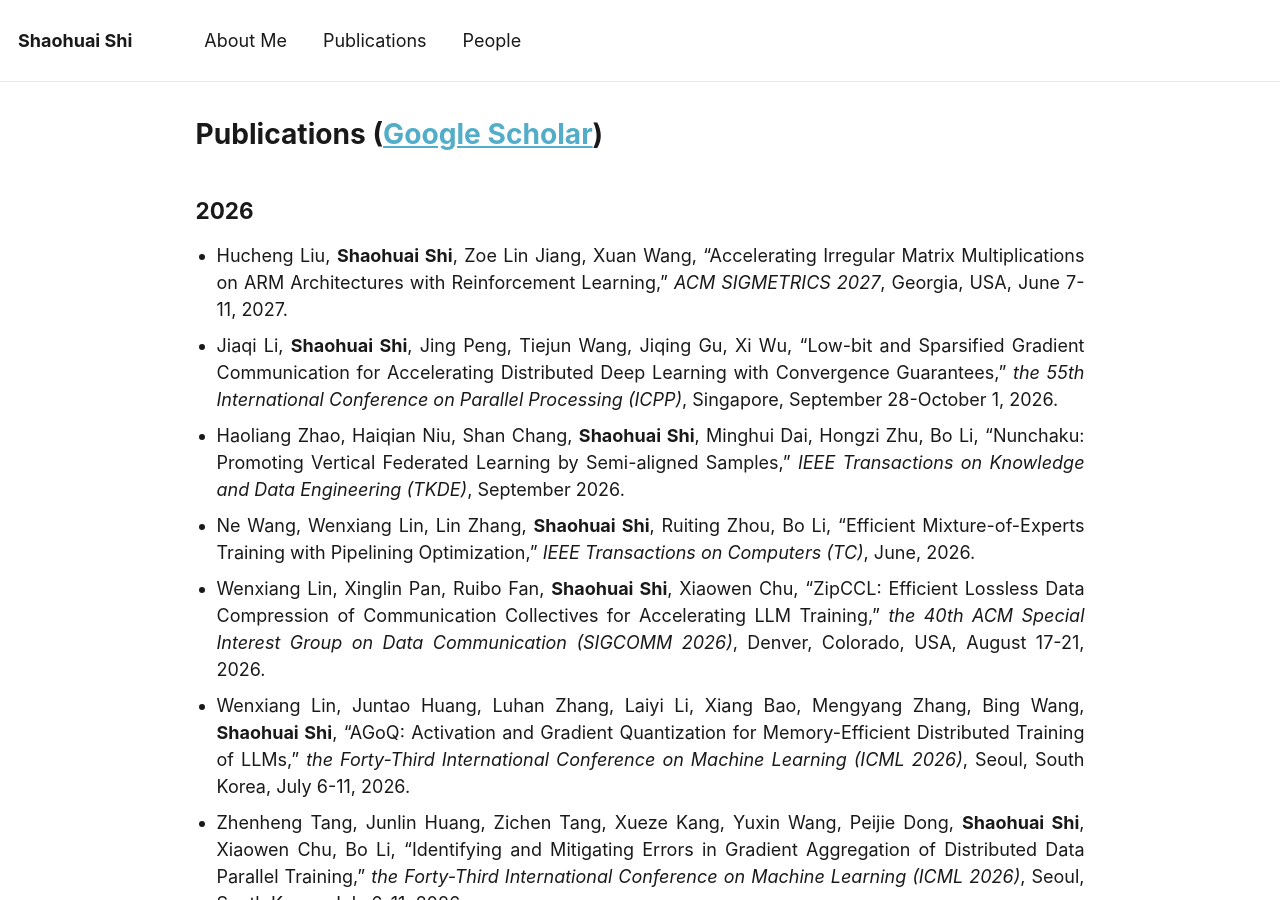
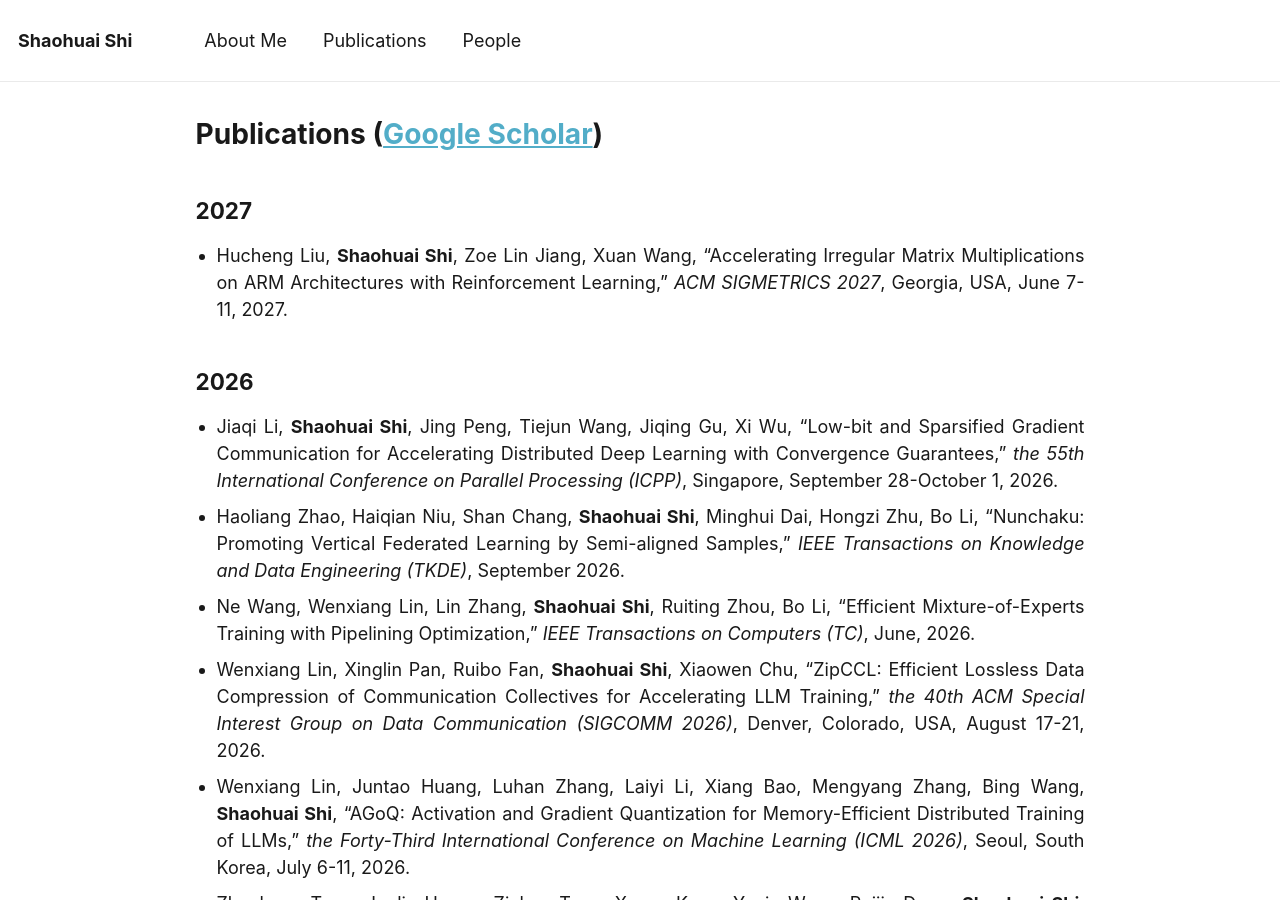
Before and after one commit to shaohuais/shaohuais.github.io, a Jekyll site: the page built from _pages/publications.md, in a window 1280 px wide and 900 px high. Built offline with Jekyll 4.4.1, drawn with Linux system fonts in a browser that asks for light colours.

Commit message:
update publication list

```diff
--- a/_pages/publications.md
+++ b/_pages/publications.md
@@ -13,8 +13,10 @@ author_profile: false
 
 Publications ([Google Scholar](https://scholar.google.com/citations?user=Wr4B6fQAAAAJ&hl=en))
 ======
+## 2027
+- Hucheng Liu, **Shaohuai Shi**, Zoe Lin Jiang, Xuan Wang, "Accelerating Irregular Matrix Multiplications on ARM Architectures with Reinforcement Learning," *ACM SIGMETRICS 2027*, Georgia, USA, June 7-11, 2027.
+
 ## 2026
-- Hucheng Liu, **Shaohuai Shi**, Zoe Lin Jiang, Xuan Wang, "Accelerating Irregular Matrix Multiplications on ARM Architectures with Reinforcement Learning," *ACM SIGMETRICS 2027*, Georgia, USA, June 7-11, 2027.
 - Jiaqi Li, **Shaohuai Shi**, Jing Peng, Tiejun Wang, Jiqing Gu, Xi Wu, "Low-bit and Sparsified Gradient Communication for Accelerating Distributed Deep Learning with Convergence Guarantees," *the 55th International Conference on Parallel Processing (ICPP)*, Singapore, September 28-October 1, 2026.
 - Haoliang Zhao, Haiqian Niu, Shan Chang, **Shaohuai Shi**, Minghui Dai, Hongzi Zhu, Bo Li, "Nunchaku: Promoting Vertical Federated Learning by Semi-aligned Samples," *IEEE Transactions on Knowledge and Data Engineering (TKDE)*, September 2026.
 - Ne Wang, Wenxiang Lin, Lin Zhang, **Shaohuai Shi**, Ruiting Zhou, Bo Li, "Efficient Mixture-of-Experts Training with Pipelining Optimization," *IEEE Transactions on Computers (TC)*, June, 2026.
```
